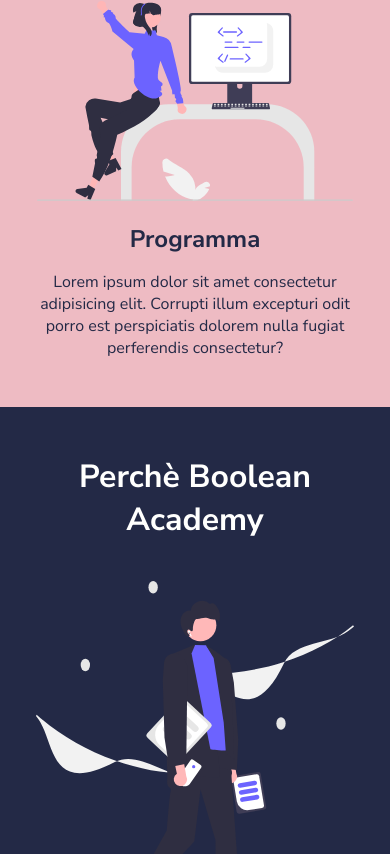
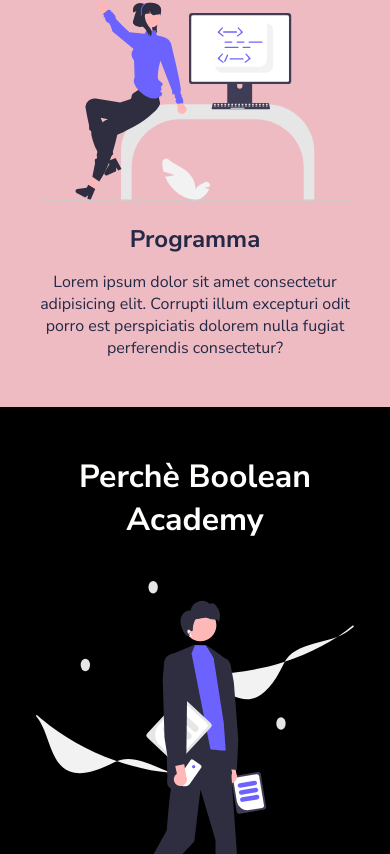
Before and after one commit to giuseppedonnici/html-css-resp-wannabe, a plain HTML site: page index.html in a window 390 px wide. Shown: the part 1821-2675 px from the top of the page. Drawn offline with Linux system fonts and the light colour scheme.

Commit message:
Fix: correction

```diff
--- a/css/style.css
+++ b/css/style.css
@@ -141,6 +141,16 @@
     .row .col {
         width: 100%;
     }
+
+    .steps {
+        margin-bottom: 0;
+    }
+
+    .why-us {
+        margin-bottom: 0;
+        padding: 3rem 0;
+        background-color: black;
+    }
 }
 
 @media screen and (max-width: 1160px) {
```
